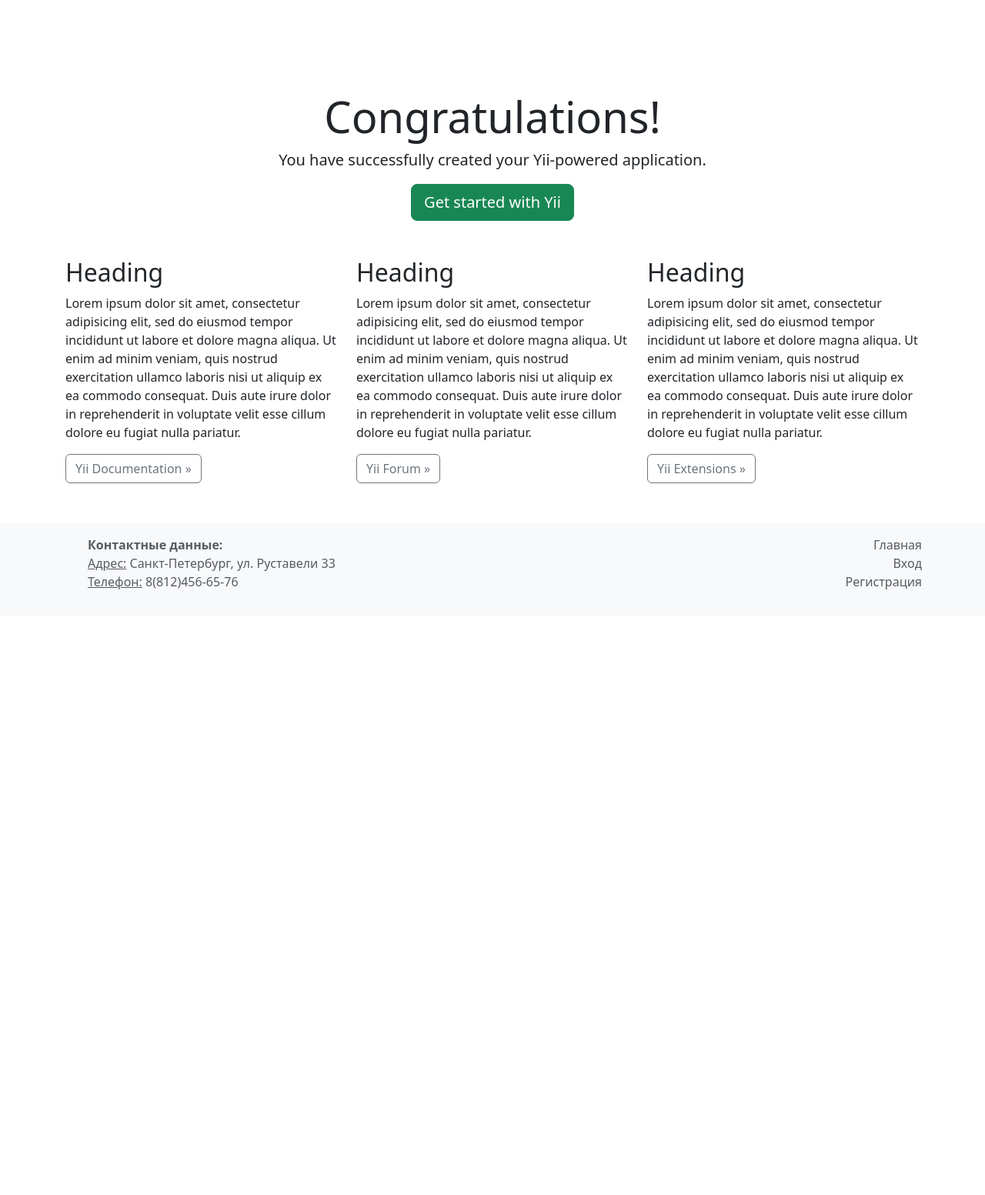
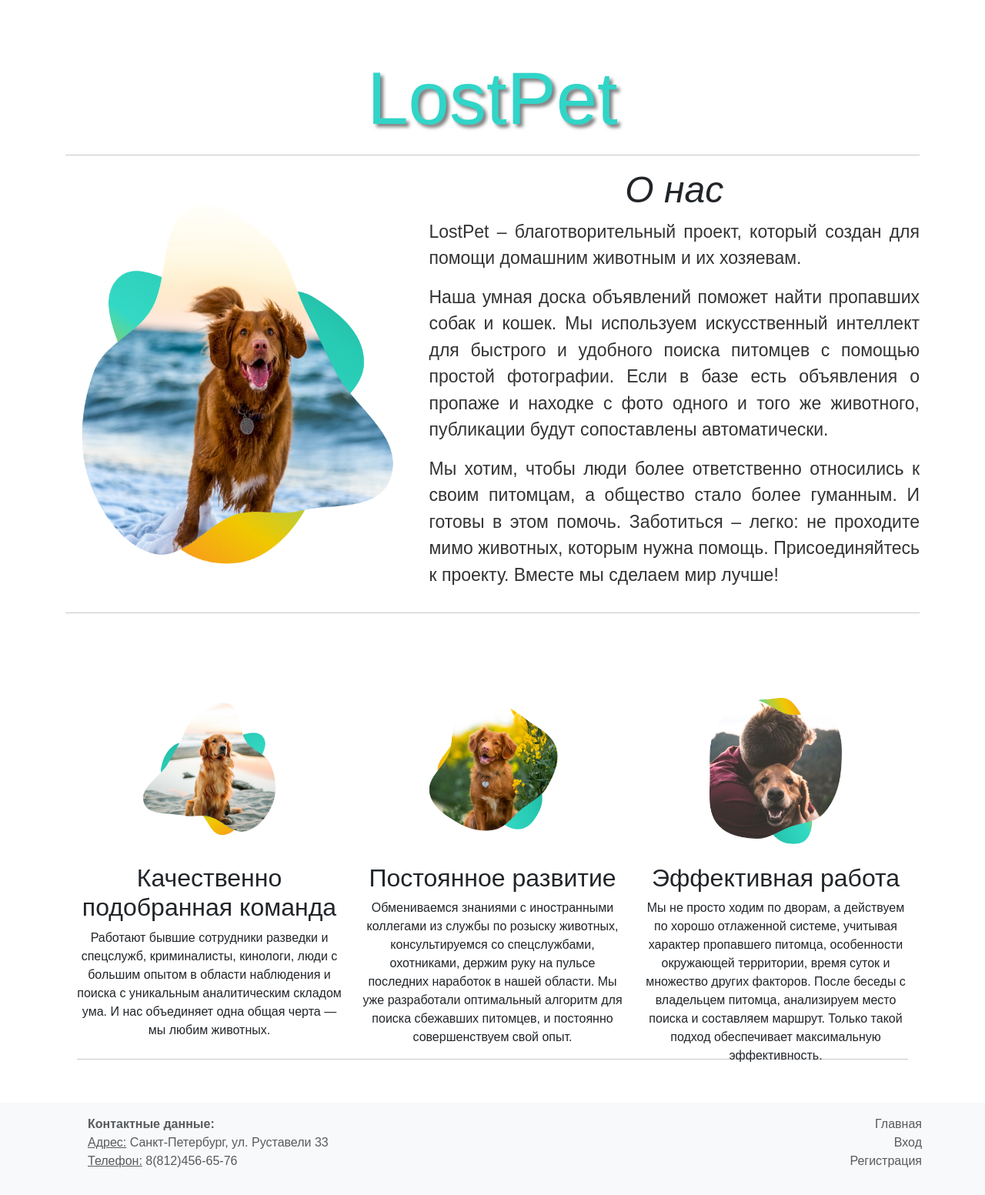
Before and after one commit to AlinaKondrukh/LostPet, a Yii app: template views/site/index.php in a window 1280 px wide. Shown: the whole page at 77% size. Before the commit the page ends 766 px from the top, so only its background shows below. Run offline with PHP 8.4 and a stand-in for Yii, Linux system fonts and the light colour scheme; the template is opened without the code that fills it, so the values that code supplies are empty; some libraries are stand-ins or nearby versions.

Commit message:
Дизайн главной страницы

```diff
--- a/views/layouts/main.php
+++ b/views/layouts/main.php
@@ -19,7 +19,7 @@ $this->registerMetaTag(['name' => 'viewport', 'content' => 'width=device-width,
 $this->registerMetaTag(['name' => 'description', 'content' => $this->params['meta_description'] ?? '']);
 $this->registerMetaTag(['name' => 'keywords', 'content' => $this->params['meta_keywords'] ?? '']);
 $this->registerLinkTag(['rel' => 'icon', 'type' => 'image/x-icon', 'href' => Yii::getAlias('@web/favicon.ico')]);
-$logo = Html::img('@web/images/logo.png', ['alt' => 'Логотип', 'class' => 'navbar-brand logo']);
+$logo = Html::img('@web/images/log.png', ['alt' => 'Логотип', 'class' => 'navbar-brand logo']);
 ?>
 <?php $this->beginPage() ?>
 <!DOCTYPE html>
--- a/views/site/index.php
+++ b/views/site/index.php
@@ -2,52 +2,47 @@
 
 /** @var yii\web\View $this */
 
-$this->title = 'My Yii Application';
+$this->title = 'LostPet';
 ?>
 <div class="site-index">
+<main>
+<h1 align="center" class="h1">LostPet</h1>
+    <hr class="featurette-divider">
 
-    <div class="jumbotron text-center bg-transparent mt-5 mb-5">
-        <h1 class="display-4">Congratulations!</h1>
-
-        <p class="lead">You have successfully created your Yii-powered application.</p>
-
-        <p><a class="btn btn-lg btn-success" href="https://www.yiiframework.com">Get started with Yii</a></p>
+    <div class="row featurette">
+      <div class="col-md-7 order-md-2">
+        <h2 class="h2"  align="center"><i>О нас</i></h2>
+        <p class="lead lor" align="justify">LostPet – благотворительный проект, который создан для помощи домашним животным и их хозяевам.</p>
+<p class="lead lor" align="justify">Наша умная доска объявлений поможет найти пропавших собак и кошек. Мы используем искусственный интеллект для быстрого и удобного поиска питомцев с помощью простой фотографии. Если в базе есть объявления о пропаже и находке с фото одного и того же животного, публикации будут сопоставлены автоматически.</p>
+<p class="lead lor" align="justify">Мы хотим, чтобы люди более ответственно относились к своим питомцам, а общество стало более гуманным. И готовы в этом помочь. Заботиться – легко: не проходите мимо животных, которым нужна помощь. Присоединяйтесь к проекту. Вместе мы сделаем мир лучше!</p>
+      </div>
+      <div class="col-md-5 order-md-1">
+        <img class="bd-placeholder-img img-a" src="/images/onas.png" alt="фото">
+      </div>
     </div>
 
-    <div class="body-content">
+    <hr class="featurette-divider">
+  <div class="container marketing">
 
-        <div class="row">
-            <div class="col-lg-4 mb-3">
-                <h2>Heading</h2>
+    <div class="row">
+      <div class="col-lg-4" align="center">
+      <img class="bd-placeholder-img img-krug" src="/images/pic1.png" alt="фото">
+        <h2>Качественно подобранная команда</h2>
+        <p>Работают бывшие сотрудники разведки и спецслужб, криминалисты, кинологи, люди с большим опытом в области наблюдения и поиска с уникальным аналитическим складом ума. И нас объединяет одна общая черта — мы любим животных.</p>
+      </div><!-- /.col-lg-4 -->
+      <div class="col-lg-4" align="center">
+      <img class="bd-placeholder-img img-krug" src="/images/pic2.png" alt="фото">
+      <h2>Постоянное развитие</h2>
+        <p>Обмениваемся знаниями с иностранными коллегами из службы по розыску животных, консультируемся со спецслужбами, охотниками, держим руку на пульсе последних наработок в нашей области. Мы уже разработали оптимальный алгоритм для поиска сбежавших питомцев, и постоянно совершенствуем свой опыт.</p>
+      </div><!-- /.col-lg-4 -->
+      <div class="col-lg-4" align="center">
+      <img class="bd-placeholder-img img-krug" src="/images/pic3.png" alt="фото">
+        <h2>Эффективная работа</h2>
+        <p>Мы не просто ходим по дворам, а действуем по хорошо отлаженной системе, учитывая характер пропавшего питомца, особенности окружающей территории, время суток и множество других факторов. После беседы с владельцем питомца, анализируем место поиска и составляем маршрут. Только такой подход обеспечивает максимальную эффективность.</p>
+      </div>
+    </div>
 
-                <p>Lorem ipsum dolor sit amet, consectetur adipisicing elit, sed do eiusmod tempor incididunt ut labore et
-                    dolore magna aliqua. Ut enim ad minim veniam, quis nostrud exercitation ullamco laboris nisi ut aliquip
-                    ex ea commodo consequat. Duis aute irure dolor in reprehenderit in voluptate velit esse cillum dolore eu
-                    fugiat nulla pariatur.</p>
+    <hr class="featurette-divider">
 
-                <p><a class="btn btn-outline-secondary" href="https://www.yiiframework.com/doc/">Yii Documentation &raquo;</a></p>
-            </div>
-            <div class="col-lg-4 mb-3">
-                <h2>Heading</h2>
-
-                <p>Lorem ipsum dolor sit amet, consectetur adipisicing elit, sed do eiusmod tempor incididunt ut labore et
-                    dolore magna aliqua. Ut enim ad minim veniam, quis nostrud exercitation ullamco laboris nisi ut aliquip
-                    ex ea commodo consequat. Duis aute irure dolor in reprehenderit in voluptate velit esse cillum dolore eu
-                    fugiat nulla pariatur.</p>
-
-                <p><a class="btn btn-outline-secondary" href="https://www.yiiframework.com/forum/">Yii Forum &raquo;</a></p>
-            </div>
-            <div class="col-lg-4">
-                <h2>Heading</h2>
-
-                <p>Lorem ipsum dolor sit amet, consectetur adipisicing elit, sed do eiusmod tempor incididunt ut labore et
-                    dolore magna aliqua. Ut enim ad minim veniam, quis nostrud exercitation ullamco laboris nisi ut aliquip
-                    ex ea commodo consequat. Duis aute irure dolor in reprehenderit in voluptate velit esse cillum dolore eu
-                    fugiat nulla pariatur.</p>
-
-                <p><a class="btn btn-outline-secondary" href="https://www.yiiframework.com/extensions/">Yii Extensions &raquo;</a></p>
-            </div>
-        </div>
-
-    </div>
+  </div>
 </div>
--- a/web/css/style.css
+++ b/web/css/style.css
@@ -2,5 +2,61 @@ li {
   list-style: none;
 }
 .logo {
-    height: 40px;
+    height: 50px;
 }
+.carousel-item {
+  height: 500px;
+}
+.carousel-caption {
+  background-color: rgba(87, 87, 87, 0.24);
+}
+.img-slider {
+  height: 100%;
+  width: 100%;
+  object-fit: cover;
+}
+.img-krug {
+  height: 50%;
+  width: 50%;
+  object-fit: contain;
+}
+.img-a {
+  height: 100%;
+  width: 100%;
+}
+body {
+  font-family: Arial, sans-serif;
+  background-color: #ffffff;
+}
+.h1 {
+  text-shadow: 4px 4px 4px rgba(0, 0, 0, 0.5);
+  color: rgb(48, 213, 200);
+  font-size: 6em;
+}
+.h2 {
+  font-size: 3em;
+}
+button {
+  background-color: #000;
+  color: #fff;
+  padding: 10px 20px;
+  border: none;
+  border-radius: 10px;
+  text-transform: uppercase;
+  cursor: pointer;
+  transition: background-color 0.5s;
+}
+button:hover {
+  background-color: #263e6b;
+}
+.title {
+  font-family: 'Roboto', sans-serif;
+  color:black;
+  font-size: 3em;
+  text-shadow: 2px 2px 4px rgba(0, 0, 0, 0.5); /* подсветка текста */
+}
+.lor {
+  font-size: 23px;
+  font-family: Arial, sans-serif;
+  color: #333;
+}
```
Also changed, not shown: web/images/log.png (added), web/images/logo.png (deleted), web/images/lostpet_site_index.png (added), web/images/onas.png (added), web/images/pic.png (added), web/images/pic1.png (added), web/images/pic2.png (added), web/images/pic3.png (added).
